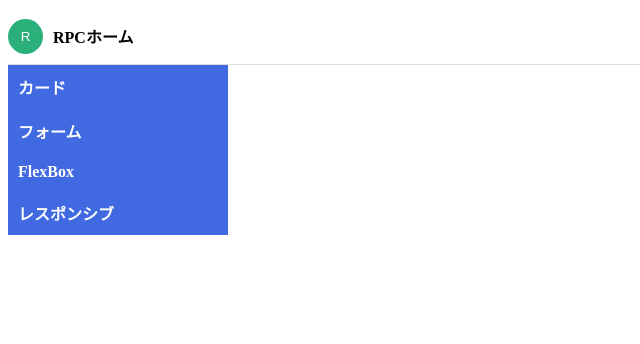
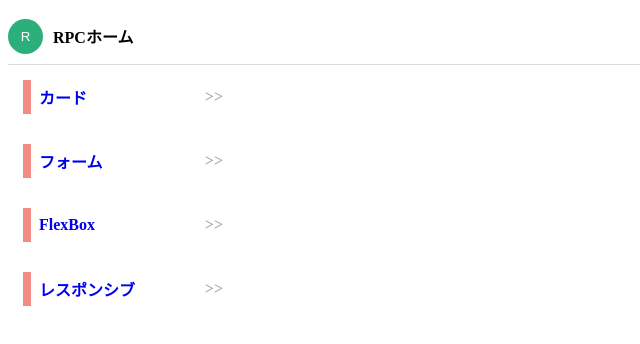
Before and after one commit to Mako9675/language_practical, a plain HTML site: page 3.CSS/exercises/index.html in a window 1280 px wide. Shown: the whole page, without its empty margins (0-640 px from the left). Drawn offline with Linux system fonts and the light colour scheme.

Commit message:
サイドバーの動きとかレイアウトは再現できた

```diff
--- a/3.CSS/exercises/index.css
+++ b/3.CSS/exercises/index.css
@@ -40,26 +40,41 @@
 }
 
 .side-item{
+	display: flex;
+	position: relative; /*要素の配置と子要素の起点を指定*/
+	align-items: center; /*フレックス軸（縦方向）で中央揃え*/
 	padding:10px; /*周りに10px*/
 	width: 100%; /*横幅いっぱい*/
-	background: #4169e1; /*いったんわかりやすくする用*/
+	margin:5px; /*外側に10px*/
+	gap:8px; /*要素のあいだの隙間*/
+	border-radius:10px; /*丸くする*/
+	/*background: #4169e1; いったんわかりやすくする用*/
 }
 
 a{
 	display: block; /*ブロック要素？*/
 	text-decoration:none; /*下線を消す*/
-	color:white; /*文字色を白*/
+	/*color:white; 文字色を白*/
 	a  text-decoration: none; /*不変にする*/
 }
 
 .side-item:hover{
-	display: block; /*ブロック要素？*/
-	background: #ffff00; /*いったんわかりやすくする用*/
+	display: flex; /*ブロック要素？*/
+	/*background: #ffff00; いったんわかりやすくする用*/
+	background: #dcdcdc
 }
 
 .side-item::before{
 	width:8px;
 	height:34px;
 	content:"";
+	display: block;
 	background:#f28b82;
 }
+
+.side-item::after{
+	position:  absolute; /*要素の配置を指定*/
+	right:10px;
+	content:">>";
+	color:#a9a9a9;
+}
```
